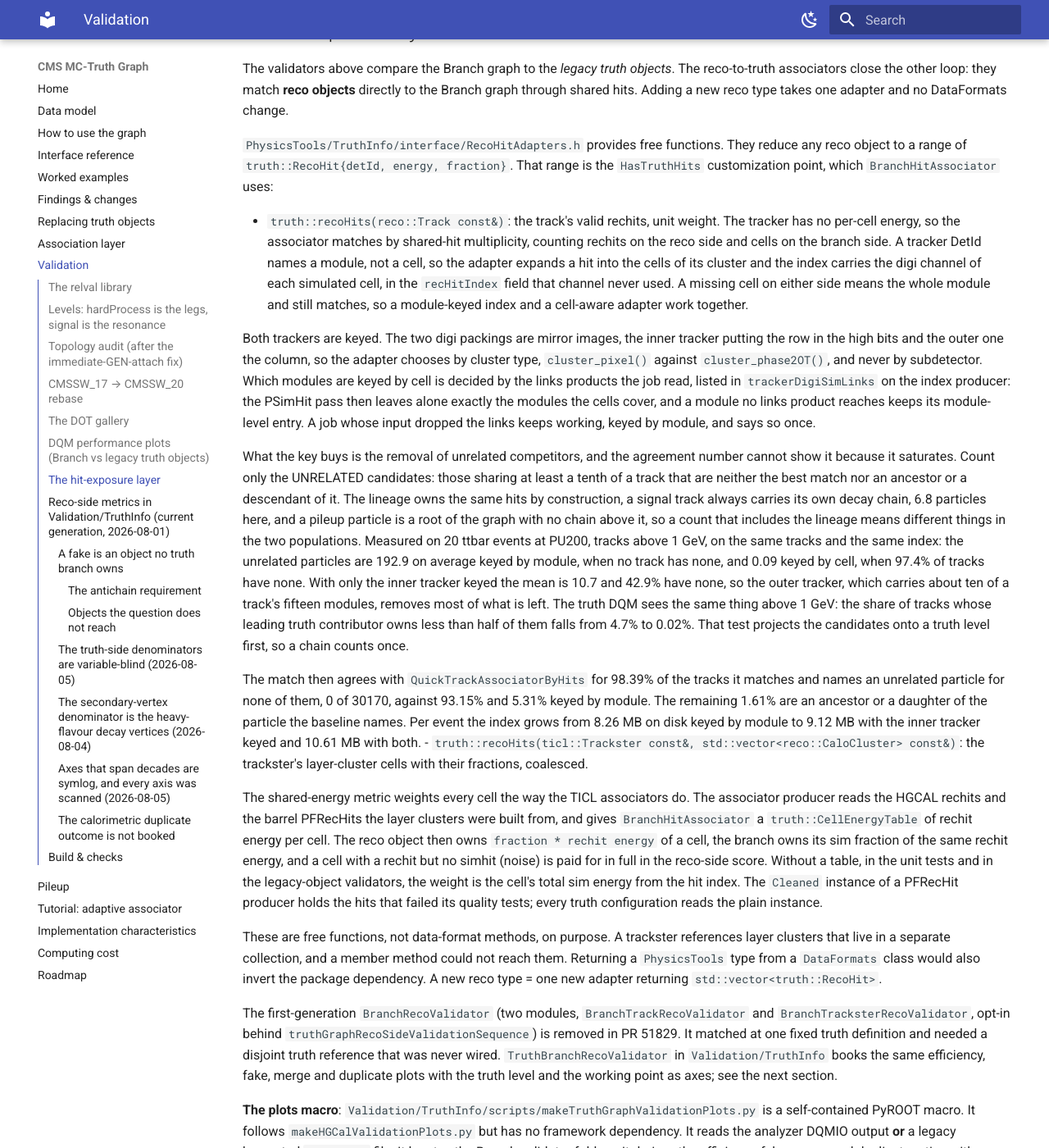
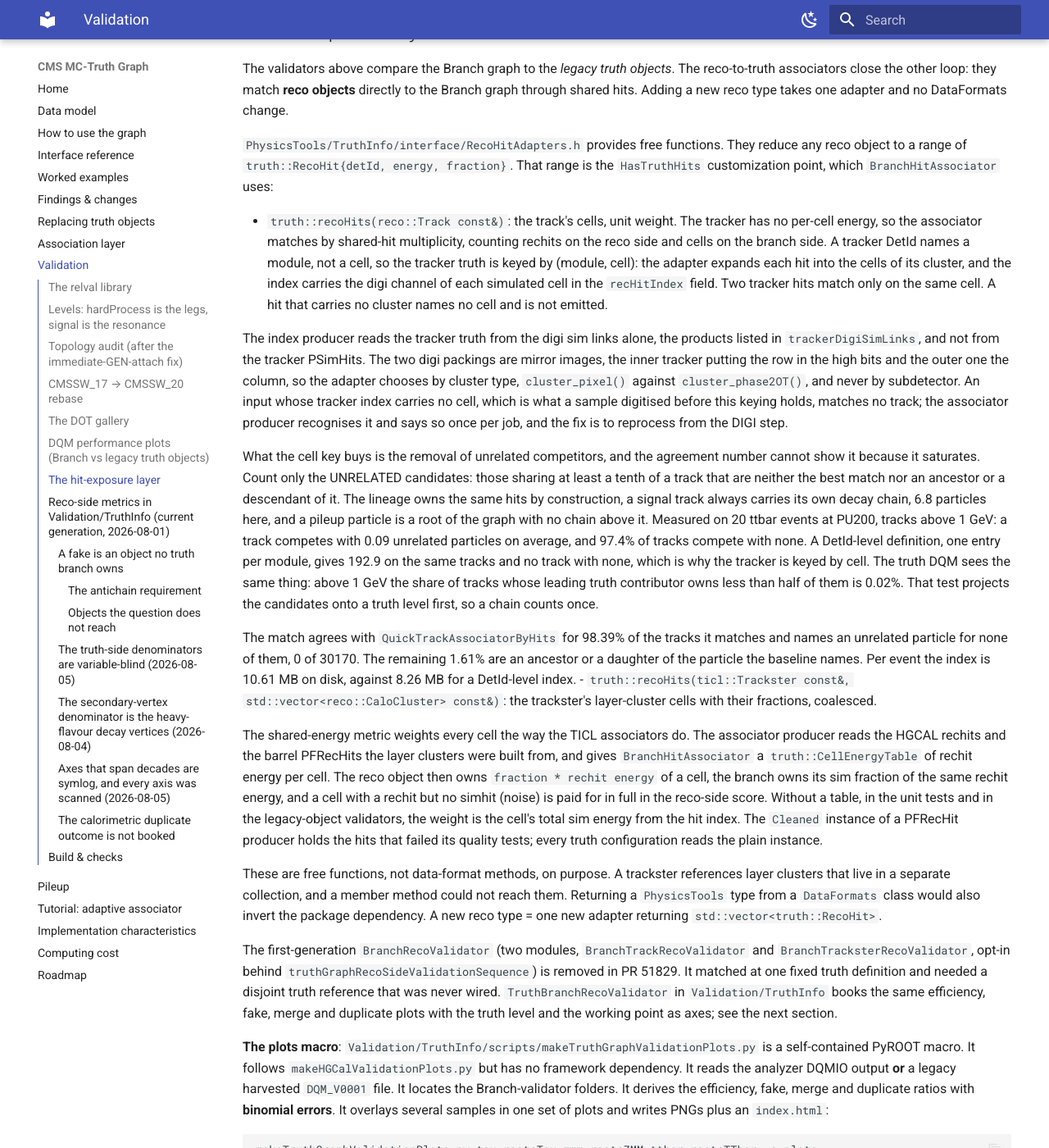
Before and after one commit to felicepantaleo/cms-truth-docs, an MkDocs documentation site: the page built from docs/validation.md, in a window 1280 px wide and 1400 px high, scrolled down 5653 px. Shown: the whole window at 82% size. Built offline with MkDocs 1.6.1 and Material for MkDocs 9.7.7, drawn with Linux system fonts in a browser that asks for light colours.

Commit message:
validation: the tracker truth is keyed by cell only
Module keying is gone from the code: two tracker hits match only on the same cell,
the index reads the digi sim links alone, and an input with a module-keyed tracker
index matches no track and is reported once per job. Keep the DetId-level count as
the reason for the cell key, not as a supported mode.

```diff
--- a/docs/validation.md
+++ b/docs/validation.md
@@ -225,43 +225,40 @@ no DataFormats change.
 reduce any reco object to a range of `truth::RecoHit{detId, energy, fraction}`. That
 range is the `HasTruthHits` customization point, which `BranchHitAssociator` uses:
 
-- `truth::recoHits(reco::Track const&)`: the track's valid rechits, unit weight. The
-  tracker has no per-cell energy, so the associator matches by shared-hit multiplicity,
-  counting rechits on the reco side and cells on the branch side. A tracker DetId names
-  a module, not a cell, so the adapter expands a hit into the cells of its cluster and
-  the index carries the digi channel of each simulated cell, in the `recHitIndex` field
-  that channel never used. A missing cell on either side means the whole module and
-  still matches, so a module-keyed index and a cell-aware adapter work together.
+- `truth::recoHits(reco::Track const&)`: the track's cells, unit weight. The tracker
+  has no per-cell energy, so the associator matches by shared-hit multiplicity, counting
+  rechits on the reco side and cells on the branch side. A tracker DetId names a module,
+  not a cell, so the tracker truth is keyed by (module, cell): the adapter expands each
+  hit into the cells of its cluster, and the index carries the digi channel of each
+  simulated cell in the `recHitIndex` field. Two tracker hits match only on the same
+  cell. A hit that carries no cluster names no cell and is not emitted.
 
-  Both trackers are keyed. The two digi packings are mirror images, the inner tracker
-  putting the row in the high bits and the outer one the column, so the adapter chooses
-  by cluster type, `cluster_pixel()` against `cluster_phase2OT()`, and never by
-  subdetector. Which modules are keyed by cell is decided by the links products the job
-  read, listed in `trackerDigiSimLinks` on the index producer: the PSimHit pass then
-  leaves alone exactly the modules the cells cover, and a module no links product
-  reaches keeps its module-level entry. A job whose input dropped the links keeps
-  working, keyed by module, and says so once.
+  The index producer reads the tracker truth from the digi sim links alone, the products
+  listed in `trackerDigiSimLinks`, and not from the tracker PSimHits. The two digi
+  packings are mirror images, the inner tracker putting the row in the high bits and the
+  outer one the column, so the adapter chooses by cluster type, `cluster_pixel()` against
+  `cluster_phase2OT()`, and never by subdetector. An input whose tracker index carries no
+  cell, which is what a sample digitised before this keying holds, matches no track; the
+  associator producer recognises it and says so once per job, and the fix is to
+  reprocess from the DIGI step.
 
-  What the key buys is the removal of unrelated competitors, and the agreement number
-  cannot show it because it saturates. Count only the UNRELATED candidates: those sharing
-  at least a tenth of a track that are neither the best match nor an ancestor or a
-  descendant of it. The lineage owns the same hits by construction, a signal track always
-  carries its own decay chain, 6.8 particles here, and a pileup particle is a root of the
-  graph with no chain above it, so a count that includes the lineage means different
-  things in the two populations. Measured on 20 ttbar events at PU200, tracks above 1 GeV,
-  on the same tracks and the same index: the unrelated particles are 192.9 on average
-  keyed by module, when no track has none, and 0.09 keyed by cell, when 97.4% of tracks
-  have none. With only the inner tracker keyed the mean is 10.7 and 42.9% have none, so
-  the outer tracker, which carries about ten of a track's fifteen modules, removes most
-  of what is left. The truth DQM sees the same thing above 1 GeV: the share of tracks
-  whose leading truth contributor owns less than half of them falls from 4.7% to 0.02%.
-  That test projects the candidates onto a truth level first, so a chain counts once.
+  What the cell key buys is the removal of unrelated competitors, and the agreement
+  number cannot show it because it saturates. Count only the UNRELATED candidates: those
+  sharing at least a tenth of a track that are neither the best match nor an ancestor or
+  a descendant of it. The lineage owns the same hits by construction, a signal track
+  always carries its own decay chain, 6.8 particles here, and a pileup particle is a root
+  of the graph with no chain above it. Measured on 20 ttbar events at PU200, tracks above
+  1 GeV: a track competes with 0.09 unrelated particles on average, and 97.4% of tracks
+  compete with none. A DetId-level definition, one entry per module, gives 192.9 on the
+  same tracks and no track with none, which is why the tracker is keyed by cell. The truth
+  DQM sees the same thing: above 1 GeV the share of tracks whose leading truth contributor
+  owns less than half of them is 0.02%. That test projects the candidates onto a truth
+  level first, so a chain counts once.
 
-  The match then agrees with `QuickTrackAssociatorByHits` for 98.39% of the tracks it
-  matches and names an unrelated particle for none of them, 0 of 30170, against 93.15%
-  and 5.31% keyed by module. The remaining 1.61% are an ancestor or a daughter of the
-  particle the baseline names. Per event the index grows from 8.26 MB on disk keyed by
-  module to 9.12 MB with the inner tracker keyed and 10.61 MB with both.
+  The match agrees with `QuickTrackAssociatorByHits` for 98.39% of the tracks it matches
+  and names an unrelated particle for none of them, 0 of 30170. The remaining 1.61% are an
+  ancestor or a daughter of the particle the baseline names. Per event the index is
+  10.61 MB on disk, against 8.26 MB for a DetId-level index.
 - `truth::recoHits(ticl::Trackster const&, std::vector<reco::CaloCluster> const&)`:
   the trackster's layer-cluster cells with their fractions, coalesced.
 
```
